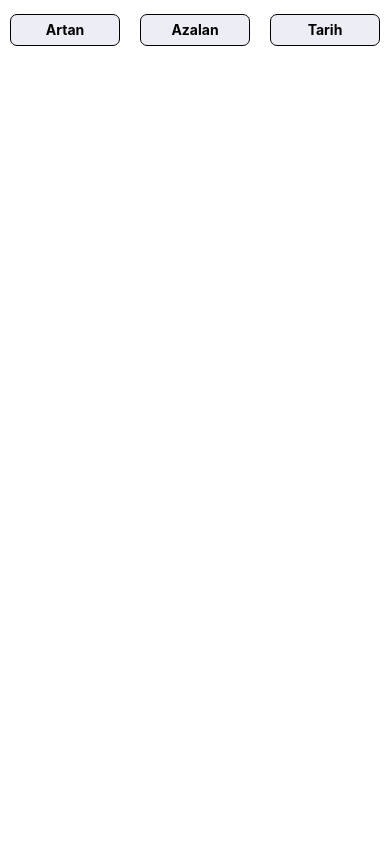
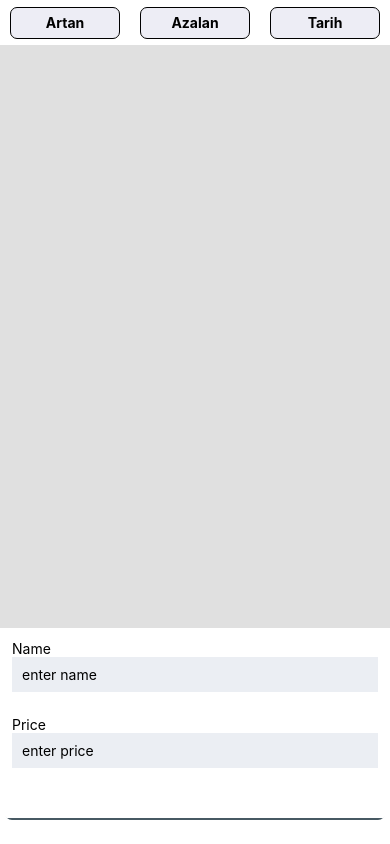
Before and after one commit to patika-128-react-native-bootcamp/week_2-suedacicekli, a React Native app in the folder week2/: screen / in a window 390 px wide. Built offline with nearby package versions, Linux system fonts and the light colour scheme.

Commit message:
Create | sections of  input and add button created

```diff
--- a/week2/src/App.js
+++ b/week2/src/App.js
@@ -5,9 +5,12 @@ import {
   StyleSheet,
   View,
   TouchableOpacity,
+  TextInput,
+  Button,
 } from 'react-native';
 
 import Butonolustur from './components/button';
+
 function App() {
   return (
     <SafeAreaView style={styles.container}>
@@ -15,6 +18,18 @@ function App() {
         <Butonolustur baslik="Artan" />
         <Butonolustur baslik="Azalan" />
         <Butonolustur baslik="Tarih" />
+      </View>
+      <View style={styles.priceList}></View>
+
+      <View>
+        <Text style={styles.textInput}>Name</Text>
+        <TextInput style={styles.input} placeholder="enter name" />
+
+        <Text style={styles.textInput}>Price</Text>
+        <TextInput style={styles.input} placeholder="enter price" />
+      </View>
+      <View style={styles.AddButton}>
+        <Button title="Add" color="white" style={styles.AddTitle} />
       </View>
     </SafeAreaView>
   );
@@ -32,17 +47,26 @@ const styles = StyleSheet.create({
     justifyContent: 'space-around',
     alignItems: 'center',
   },
-  button: {
-    backgroundColor: '#ededf5',
+  priceList: {
+    flex: 0.9,
+    backgroundColor: '#e0e0e0',
+  },
+  input: {
+    marginTop: -12,
+    height: 35,
+    margin: 12,
+    padding: 10,
+    backgroundColor: '#ebeef3',
+  },
+  textInput: {
+    margin: 12,
+  },
+  AddButton: {
+    backgroundColor: '#475963',
+    margin: 5,
+    height: 35,
     borderRadius: 7,
-    height: 32,
-    width: 110,
-    borderWidth: 0.5,
-    justifyContent: 'center',
-  },
-  button_text: {
-    fontWeight: '700',
-    textAlign: 'center',
+    fontWeight: 'bold',
   },
 });
 
--- a/week2/src/components/button/button.style.js
+++ b/week2/src/components/button/button.style.js
@@ -1,17 +1,6 @@
 import {StyleSheet} from 'react-native';
 
 const süsleme = StyleSheet.create({
-  container: {
-    flex: 1,
-    backgroundColor: 'white',
-  },
-  header: {
-    flexDirection: 'row',
-    flex: 0.07,
-    backgroundColor: 'white',
-    justifyContent: 'space-around',
-    alignItems: 'center',
-  },
   button: {
     backgroundColor: '#ededf5',
     borderRadius: 7,
```
Also changed, not shown: 1 other file (tests, documents, lock files or other folders).
